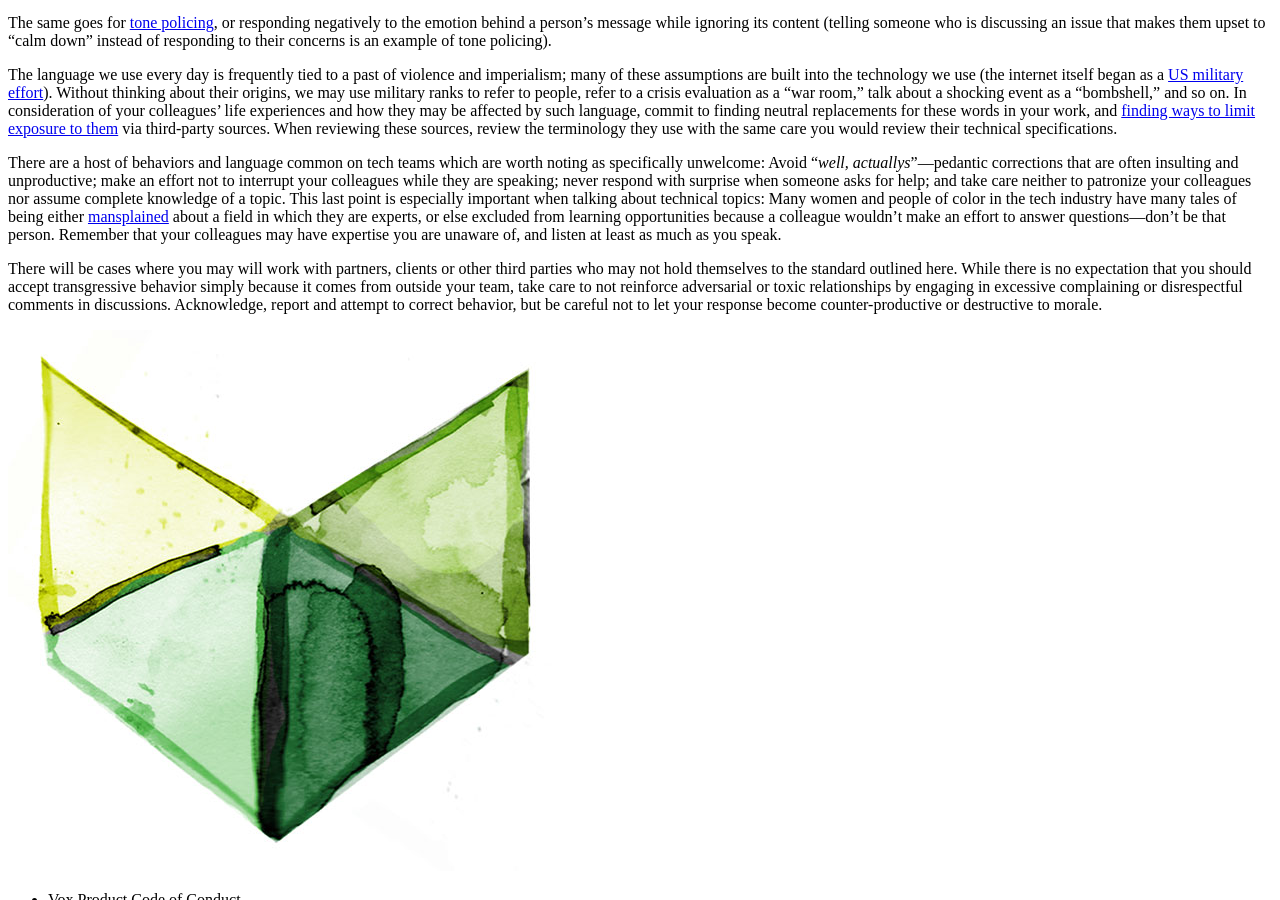
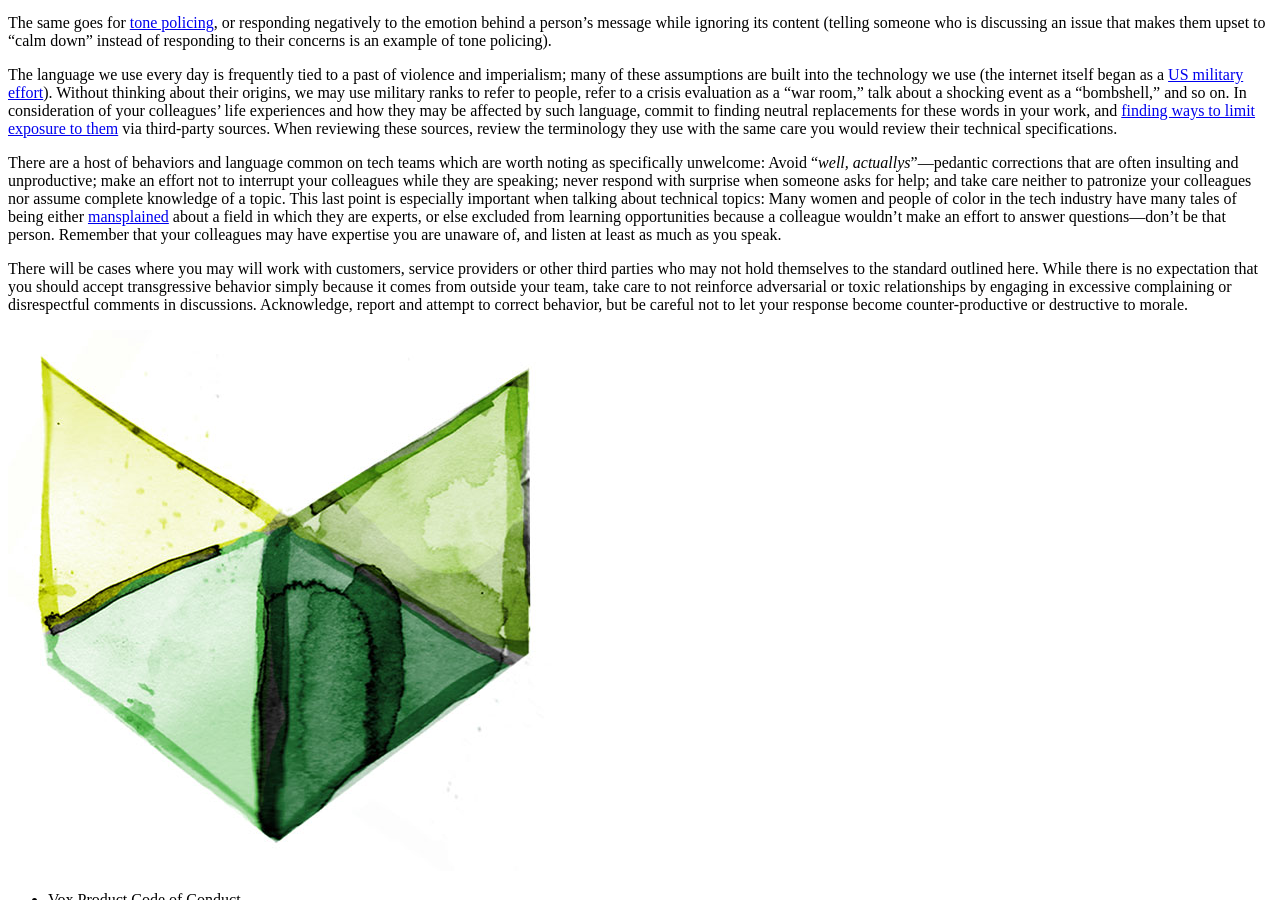
Before and after one commit to voxmedia/code-of-conduct, a Jekyll site: the page built from _posts/2015-10-08-unacceptable-behaviors.md, in a window 1280 px wide and 900 px high, scrolled down 441 px. Built offline with Jekyll 4.4.1, drawn with Linux system fonts in a browser that asks for light colours.

Commit message:
language around customers

```diff
--- a/_posts/2015-10-08-unacceptable-behaviors.md
+++ b/_posts/2015-10-08-unacceptable-behaviors.md
@@ -16,4 +16,4 @@
 
 There are a host of behaviors and language common on tech teams which are worth noting as specifically unwelcome: Avoid “_well, actuallys_”—pedantic corrections that are often insulting and unproductive; make an effort not to interrupt your colleagues while they are speaking; never respond with surprise when someone asks for help; and take care neither to patronize your colleagues nor assume complete knowledge of a topic. This last point is especially important when talking about technical topics: Many women and people of color in the tech industry have many tales of being either [mansplained](https://www.guernicamag.com/daily/rebecca-solnit-men-explain-things-to-me/) about a field in which they are experts, or else excluded from learning opportunities because a colleague wouldn’t make an effort to answer questions—don’t be that person. Remember that your colleagues may have expertise you are unaware of, and listen at least as much as you speak.
 
-There will be cases where you may will work with partners, clients or other third parties who may not hold themselves to the standard outlined here. While there is no expectation that you should accept transgressive behavior simply because it comes from outside your team, take care to not reinforce adversarial or toxic relationships by engaging in excessive complaining or disrespectful comments in discussions. Acknowledge, report and attempt to correct behavior, but be careful not to let your response become counter-productive or destructive to morale.
+There will be cases where you may will work with customers, service providers or other third parties who may not hold themselves to the standard outlined here. While there is no expectation that you should accept transgressive behavior simply because it comes from outside your team, take care to not reinforce adversarial or toxic relationships by engaging in excessive complaining or disrespectful comments in discussions. Acknowledge, report and attempt to correct behavior, but be careful not to let your response become counter-productive or destructive to morale.
```
